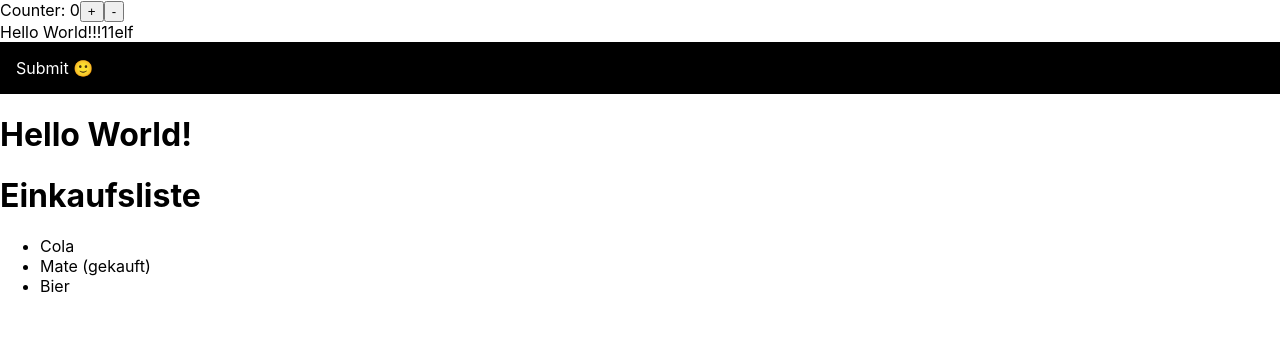
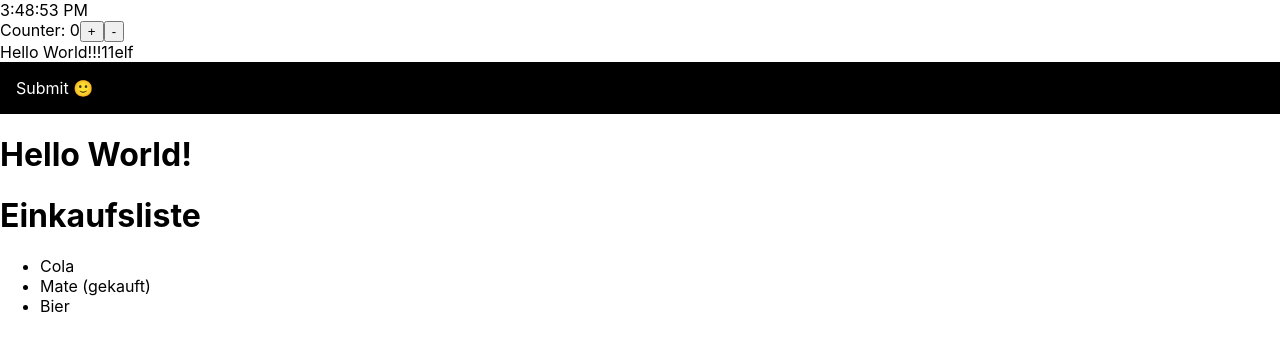
Before and after one commit to sebastiandeutsch/syngenio-1, a React (Create React App) app: page / in a window 1280 px wide. Shown: the top 350 px of the page. Built offline with nearby package versions, Linux system fonts and the light colour scheme.

Commit message:
Implemented clock

```diff
--- a/src/App.js
+++ b/src/App.js
@@ -3,6 +3,7 @@ import ShoppingList from './ShoppingList';
 import HelloWorld from './HelloWorld';
 import Button from './Button';
 import Counter from './Counter';
+import Clock from './Clock';
 
 import './App.css';
 
@@ -31,6 +32,7 @@ function App() {
 
   return (
     <>
+      <Clock />
       <Counter />
       <HelloWorld greet="World!!!11elf" />
       <Button onClick={handleButtonClick} >
--- /dev/null
+++ b/src/Clock.js
@@ -0,0 +1,25 @@
+import React, { Component } from 'react';
+
+export default class Clock extends Component {
+  state = {
+    date: new Date()
+  }
+
+  tick = () => {
+    this.setState({ date: new Date() })
+  }
+
+  componentDidMount() {
+    this.timerId = setInterval(this.tick, 1000);
+  }
+
+  componentWillUnmount() {
+    clearInterval(this.timerId);
+  }
+
+  render() {
+    return (
+      <div>{this.state.date.toLocaleTimeString()}</div>
+    );
+  }
+}
```
Also changed, not shown: 1 other file (tests, documents, lock files or other folders).
